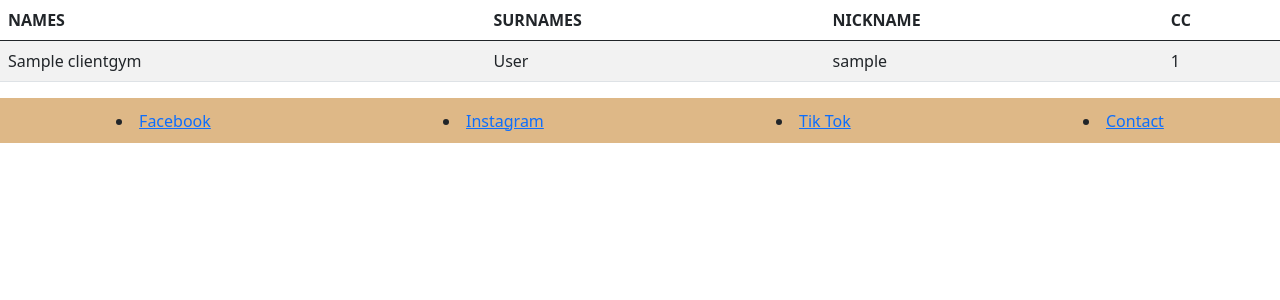
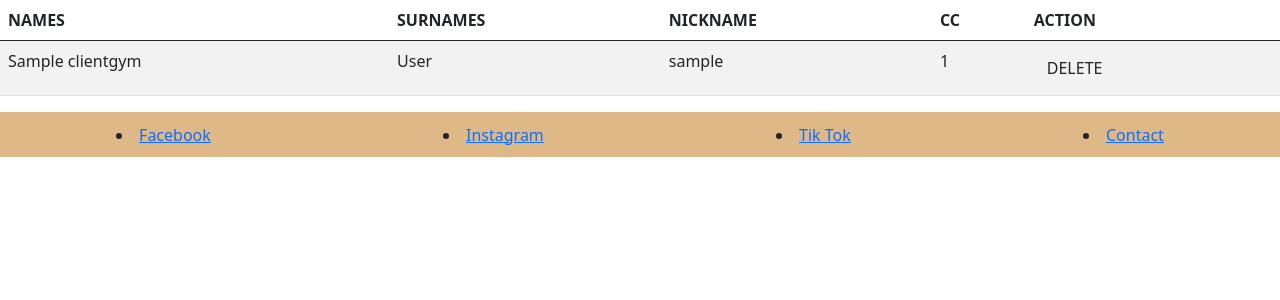
Before and after one commit to JStevenC10/Gym-app-Django, a Django app: page /all/clients/ in a window 1280 px wide. Shown: the part 98-398 px from the top of the page. Run offline with Django 3.2, Linux system fonts and the light colour scheme; tables that the repository leaves empty hold one stand-in row (values such as "Sample post").

Commit message:
function delete add

```diff
--- a/Gym/templates/all_clients.html
+++ b/Gym/templates/all_clients.html
@@ -8,13 +8,14 @@
 {% block title %} Clients {% endblock  %}
 
 {% block content %}
-    <table class="table table-striped table-hove">
+    <table class="table table-striped table-hover">
   <thead>
     <tr>
       <th scope="col">NAMES</th>
       <th scope="col">SURNAMES</th>
       <th scope="col">NICKNAME</th>
       <th scope="col">CC</th>
+      <th scope="col">ACTION</th>
     </tr>
   </thead>
   <tbody>
@@ -28,6 +29,7 @@
                 <td></td>
             {% endif %}
             <td>{{i.cc}}</td>
+            <td><a class="btn" href="{% url 'delete_client' i.cc %}">DELETE</a></td>
     {% endfor %}
   </tbody>
 </table>
--- a/Gym/templates/layout.html
+++ b/Gym/templates/layout.html
@@ -23,6 +23,8 @@
     {% block content %}
     {% endblock  %}
 
+    <script src="https://cdn.jsdelivr.net/npm/bootstrap@5.3.2/dist/js/bootstrap.bundle.min.js" integrity="sha384-C6RzsynM9kWDrMNeT87bh95OGNyZPhcTNXj1NW7RuBCsyN/o0jlpcV8Qyq46cDfL" crossorigin="anonymous"></script>
+
     <footer>
         <li><a href="#">Facebook</a></li>
         <li><a href="#">Instagram</a></li>
--- a/Gym/urls.py
+++ b/Gym/urls.py
@@ -9,4 +9,5 @@ urlpatterns = [
     path('login/', views.login, name='login'),
     path('welcome/<int:cc>/<str:name>/', views.welcome, name='welcome'),
     path('pay/<int:cc>/', views.pay_month, name='pay'),
+    path('delete/client/<int:cc>/', views.delete_client, name='delete_client'),
 ]
--- a/Gym/views.py
+++ b/Gym/views.py
@@ -73,3 +73,12 @@ def pay_month(request, *args, **kwargs):
         client.restart_dates()
         client.save()
         return redirect('welcome', cc=client.cc, name=client.name)
+
+# DELETE CLIENT
+def delete_client(request, *args, **kwargs):
+    client = ClientGym.objects.filter(cc=kwargs['cc']).first()
+    if client:
+        client.delete()
+        return redirect(to=all_clients)
+    else:
+        return redirect(to=all_clients)
```
